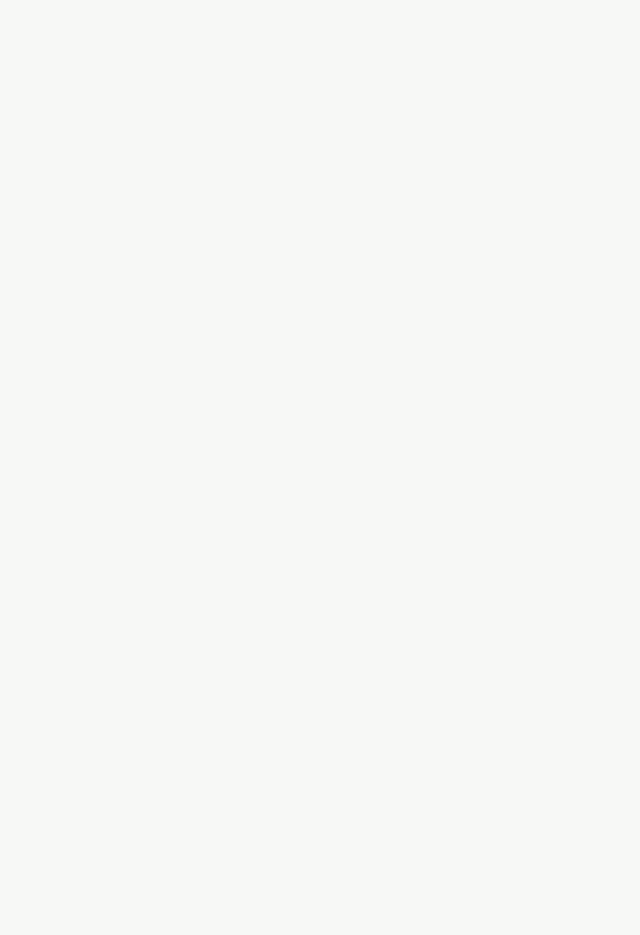
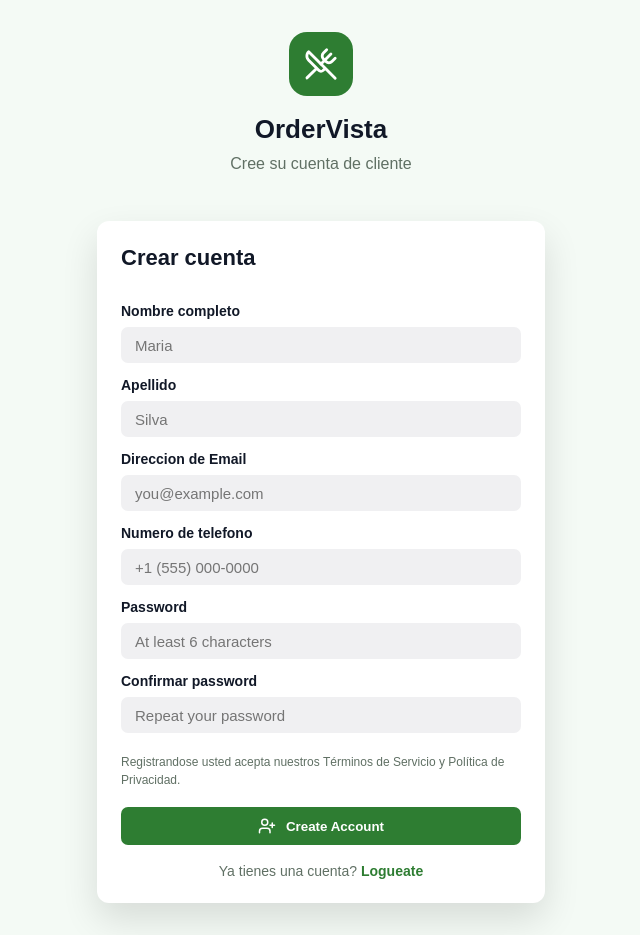
Before and after one commit to ytabeloved/ordervista, a React app in the folder frontend/: page /register in a window 1280 px wide. Before the commit this address had no page. Shown: the whole page, without its empty margins (319-959 px from the left). Before the commit the page ends 800 px from the top, so only its background shows below. Built offline with nearby package versions, Linux system fonts and the light colour scheme; the HTML template or start-up script is replaced by a standard one.

Commit message:
OR-32 Implement customer registration

```diff
--- a/frontend/src/main.jsx
+++ b/frontend/src/main.jsx
@@ -9,6 +9,7 @@ import "./styles/modal.css";
 import "./styles/topbar.css";
 import "./styles/categories.css";
 import "./styles/products.css";
+import "./styles/register.css";
 
 ReactDOM.createRoot(document.getElementById("root")).render(
     <React.StrictMode>
--- a/frontend/src/pages/auth/Login.jsx
+++ b/frontend/src/pages/auth/Login.jsx
@@ -1,9 +1,10 @@
 import { useState } from "react";
-import { useNavigate } from "react-router-dom";
+import { Link, useNavigate } from "react-router-dom";
 import { login } from "../../services/authService";
 import logo from "../../assets/logo.svg";
 import "../../styles/login.css";
 import demoUsers from "../../config/demoUsers";
+
 
 function Login() {
 
@@ -158,13 +159,20 @@ function loadDemoUser(role) {
                 </div>
 
                 {/* Enlace para registrar un nuevo usuario */}
-                <p className="login-register">
+               <div className="login-divider"></div>
 
-                    Don't have an account?
+                    <p className="login-register">
 
-                    <span> Create one</span>
+                        No tienes una cuenta?
 
-                </p>
+                    </p>
+
+                    <Link
+                        className="login-register-button"
+                        to="/register"
+                    >
+                        Registrate
+                    </Link>
 
             </form>
 
--- /dev/null
+++ b/frontend/src/pages/auth/Register.jsx
@@ -0,0 +1,151 @@
+import { useState } from "react";
+import { Link, useNavigate } from "react-router-dom";
+import { UserPlus } from "lucide-react";
+
+import { register } from "../../services/authService";
+import logo from "../../assets/logo.svg";
+
+import "../../styles/register.css";
+
+function Register() {
+    const navigate = useNavigate();
+
+    const [formData, setFormData] = useState({
+        nombre: "",
+        apellido: "",
+        email: "",
+        telefono: "",
+        password: "",
+        confirmPassword: ""
+    });
+
+    const [loading, setLoading] = useState(false);
+
+    function handleChange(e) {
+        const { name, value } = e.target;
+
+        setFormData({
+            ...formData,
+            [name]: value
+        });
+    }
+
+    async function handleSubmit(e) {
+        e.preventDefault();
+
+        if (formData.password !== formData.confirmPassword) {
+            alert("Las contraseñas no coinciden.");
+            return;
+        }
+
+        try {
+            setLoading(true);
+
+            await register({
+                nombre: formData.nombre,
+                apellido: formData.apellido,
+                email: formData.email,
+                telefono: formData.telefono,
+                password: formData.password
+            });
+
+            alert("Cuenta creada correctamente.");
+            navigate("/login");
+        } catch (error) {
+            alert(error.response?.data?.mensaje || "No fue posible registrar la cuenta.");
+        } finally {
+            setLoading(false);
+        }
+    }
+
+    return (
+        <main className="register-page">
+            <section className="register-brand">
+                <div className="register-logo">
+                    <img src={logo} alt="OrderVista" />
+                </div>
+
+                <h1>OrderVista</h1>
+                <p>Cree su cuenta de cliente</p>
+            </section>
+
+            <form className="register-card" onSubmit={handleSubmit}>
+                <h2>Crear cuenta</h2>
+
+                <label>Nombre completo</label>
+                <input
+                    name="nombre"
+                    placeholder="Maria"
+                    value={formData.nombre}
+                    onChange={handleChange}
+                    required
+                />
+
+                <label>Apellido</label>
+                <input
+                    name="apellido"
+                    placeholder="Silva"
+                    value={formData.apellido}
+                    onChange={handleChange}
+                    required
+                />
+
+                <label>Direccion de Email</label>
+                <input
+                    type="email"
+                    name="email"
+                    placeholder="you@example.com"
+                    value={formData.email}
+                    onChange={handleChange}
+                    required
+                />
+
+                <label>Numero de telefono</label>
+                <input
+                    name="telefono"
+                    placeholder="+1 (555) 000-0000"
+                    value={formData.telefono}
+                    onChange={handleChange}
+                />
+
+                <label>Password</label>
+                <input
+                    type="password"
+                    name="password"
+                    placeholder="At least 6 characters"
+                    value={formData.password}
+                    onChange={handleChange}
+                    minLength={6}
+                    required
+                />
+
+                <label>Confirmar password</label>
+                <input
+                    type="password"
+                    name="confirmPassword"
+                    placeholder="Repeat your password"
+                    value={formData.confirmPassword}
+                    onChange={handleChange}
+                    minLength={6}
+                    required
+                />
+
+                <p className="register-terms">
+                    Registrandose usted acepta nuestros Términos de Servicio y Política de Privacidad.
+                </p>
+
+                <button type="submit" disabled={loading}>
+                    <UserPlus size={18} />
+                    {loading ? "Creating..." : "Create Account"}
+                </button>
+
+                <p className="register-footer">
+                    Ya tienes una cuenta?{" "}
+                    <Link to="/login">Logueate</Link>
+                </p>
+            </form>
+        </main>
+    );
+}
+
+export default Register;
--- a/frontend/src/routes/AppRoutes.jsx
+++ b/frontend/src/routes/AppRoutes.jsx
@@ -8,6 +8,7 @@ import Products from "../pages/admin/Products";
 
 import AdminLayout from "../components/layout/AdminLayout";
 import ProtectedRoute from "../components/auth/ProtectedRoute";
+import Register from "../pages/auth/Register";
 
 function AppRoutes() {
 
@@ -17,11 +18,11 @@ function AppRoutes() {
 
             <Routes>
 
-                <Route
-                    path="/login"
-                    element={<Login />}
-                />
+                <Route path="/login" element={<Login />} />
+                <Route path="/register" element={<Register />} />
 
+
+ {/*dentro  de  estas rutas se encuentra el layout de admin y las rutas protegidas para el dashboard, usuarios, categorias y productos*/}
                 <Route
                     element={
                         <ProtectedRoute>
@@ -36,6 +37,7 @@ function AppRoutes() {
                     <Route path="/productos" element={<Products />} />
 
 
+
                 </Route>
 
             </Routes>
--- a/frontend/src/services/authService.js
+++ b/frontend/src/services/authService.js
@@ -15,3 +15,9 @@ export function logout() {
     localStorage.removeItem("token");
     localStorage.removeItem("user");
 }
+
+// Envía los datos del usuario al backend para registrarlo y devuelve la respuesta
+export async function register(userData) {
+    const response = await api.post("/auth/register", userData);
+    return response.data;
+}
--- a/frontend/src/styles/login.css
+++ b/frontend/src/styles/login.css
@@ -222,3 +222,28 @@
         font-size: 24px;
     }
 }
+
+/* aqui empiezan los estilos para la pantallaa de registro */
+
+.login-register{
+    margin-top:20px;
+    text-align:center;
+    color:#666;
+}
+
+.login-register-button{
+    display:block;
+    margin-top:12px;
+    padding:12px;
+    text-align:center;
+    border:2px solid #2e7d32;
+    border-radius:10px;
+    color:#2e7d32;
+    font-weight:600;
+    transition:.2s;
+}
+
+.login-register-button:hover{
+    background:#2e7d32;
+    color:white;
+}
--- /dev/null
+++ b/frontend/src/styles/register.css
@@ -0,0 +1,118 @@
+.register-page {
+    min-height: 100vh;
+    background: #f4faf5;
+    display: flex;
+    flex-direction: column;
+    align-items: center;
+    padding: 32px 18px;
+}
+
+.register-brand {
+    text-align: center;
+    margin-bottom: 32px;
+}
+
+.register-logo {
+    width: 64px;
+    height: 64px;
+    border-radius: 18px;
+    background: #2e7d32;
+    display: grid;
+    place-items: center;
+    margin: 0 auto 18px;
+}
+
+.register-logo img {
+    width: 34px;
+}
+
+.register-brand h1 {
+    margin: 0;
+    font-size: 26px;
+}
+
+.register-brand p {
+    margin-top: 10px;
+    color: #607064;
+    font-size: 16px;
+}
+
+.register-card {
+    width: 100%;
+    max-width: 448px;
+    background: #ffffff;
+    border-radius: 12px;
+    padding: 24px;
+    box-shadow: 0 16px 36px rgba(0, 0, 0, .12);
+}
+
+.register-card h2 {
+    margin: 0 0 32px;
+    font-size: 22px;
+}
+
+.register-card label {
+    display: block;
+    margin-bottom: 8px;
+    font-weight: 700;
+    font-size: 14px;
+}
+
+.register-card input {
+    width: 100%;
+    height: 36px;
+    border: none;
+    border-radius: 7px;
+    background: #f0f0f2;
+    padding: 0 14px;
+    margin-bottom: 14px;
+    font-size: 15px;
+    outline: none;
+}
+
+.register-card input:focus {
+    box-shadow: 0 0 0 2px rgba(46, 125, 50, .22);
+}
+
+.register-terms {
+    margin: 6px 0 18px;
+    color: #607064;
+    font-size: 12px;
+    line-height: 1.5;
+}
+
+.register-card button {
+    width: 100%;
+    height: 38px;
+    border: none;
+    border-radius: 7px;
+    background: #2e7d32;
+    color: white;
+    font-weight: 700;
+    cursor: pointer;
+    display: flex;
+    justify-content: center;
+    align-items: center;
+    gap: 10px;
+}
+
+.register-card button:hover {
+    background: #256d29;
+}
+
+.register-card button:disabled {
+    opacity: .7;
+    cursor: not-allowed;
+}
+
+.register-footer {
+    margin: 18px 0 0;
+    text-align: center;
+    color: #607064;
+    font-size: 14px;
+}
+
+.register-footer a {
+    color: #2e7d32;
+    font-weight: 700;
+}
```
